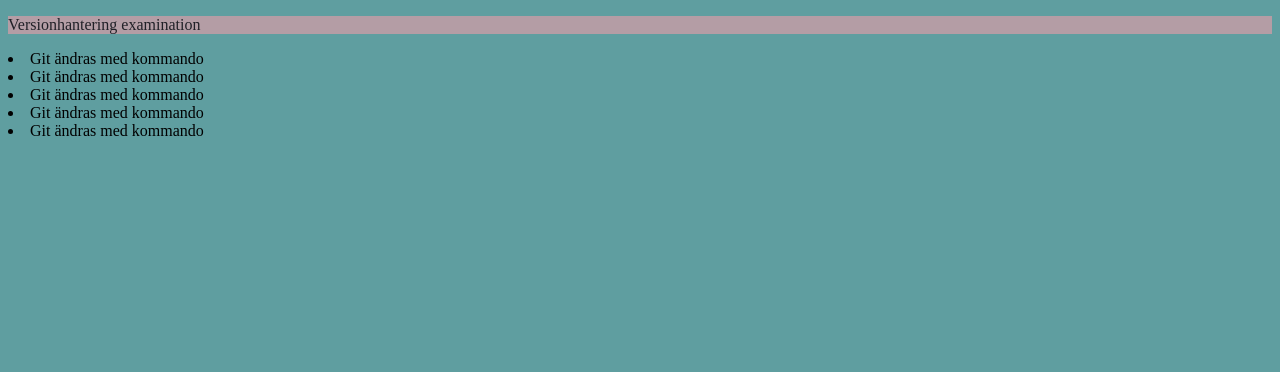
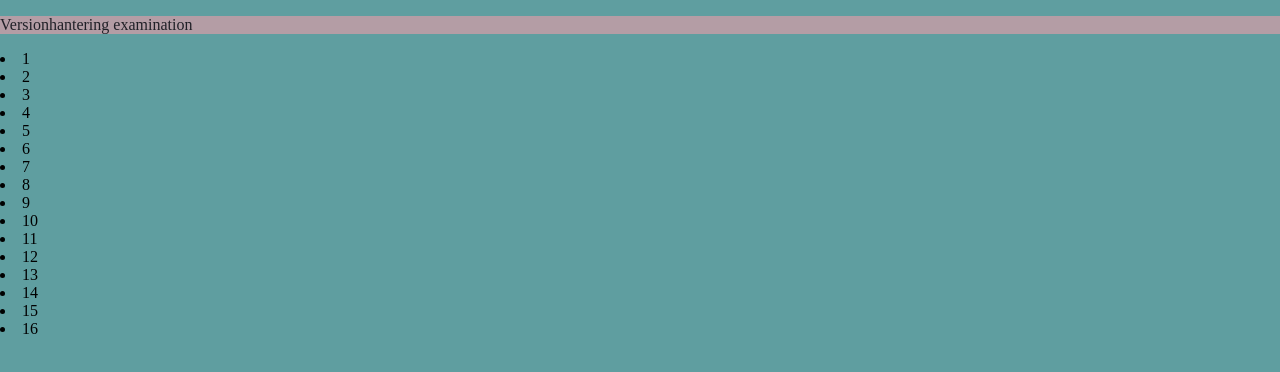
Before and after one commit to evgeniatrudova/FE_versionhantering_Examination, a plain HTML site: page index.html in a window 1280 px wide. Drawn offline with Linux system fonts and the light colour scheme.

Commit message:
first commit

```diff
--- a/index.html
+++ b/index.html
@@ -9,11 +9,23 @@
 </head>
 <body>
     <p>Versionhantering examination</p>
-    <li> Git ändras med kommando </li>
-    <li> Git ändras med kommando </li>
-    <li> Git ändras med kommando </li>
-    <li> Git ändras med kommando </li>
-    <li> Git ändras med kommando </li>
+    <li> 1</li>
+    <li> 2</li>
+    <li> 3</li>
+    <li> 4</li>
+    <li> 5</li>
+    <li> 6</li>
+    <li> 7</li>
+    <li> 8</li>
+    <li> 9</li>
+    <li> 10</li>
+    <li> 11</li>
+    <li> 12</li>
+    <li> 13</li>
+    <li> 14</li>
+    <li> 15</li>
+    <li> 16</li>
+
 
 
     <script src="app.js"></script>
--- a/style.css
+++ b/style.css
@@ -1,5 +1,8 @@
 body{
     background-color: cadetblue;
+    margin:auto;
+    padding:0;
+
 }
 p{
     color:rgb(32, 32, 39);
```
